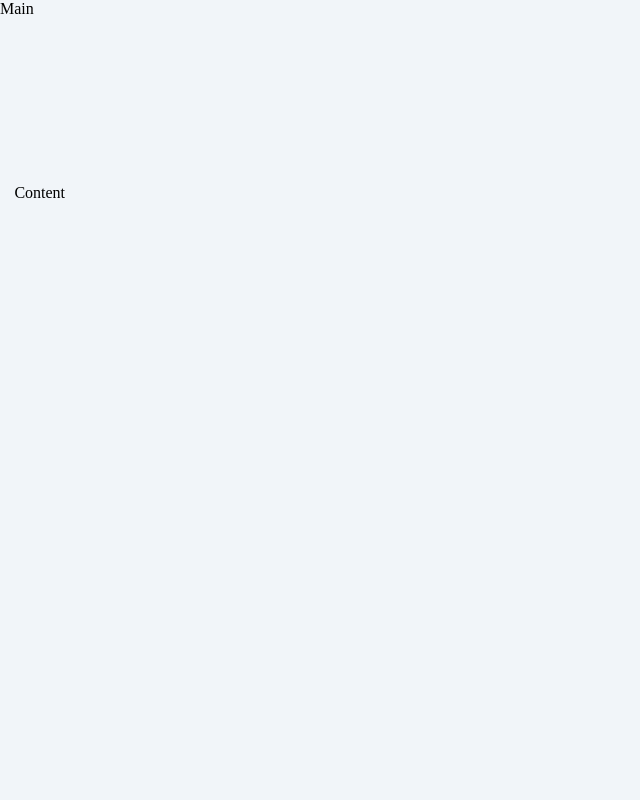
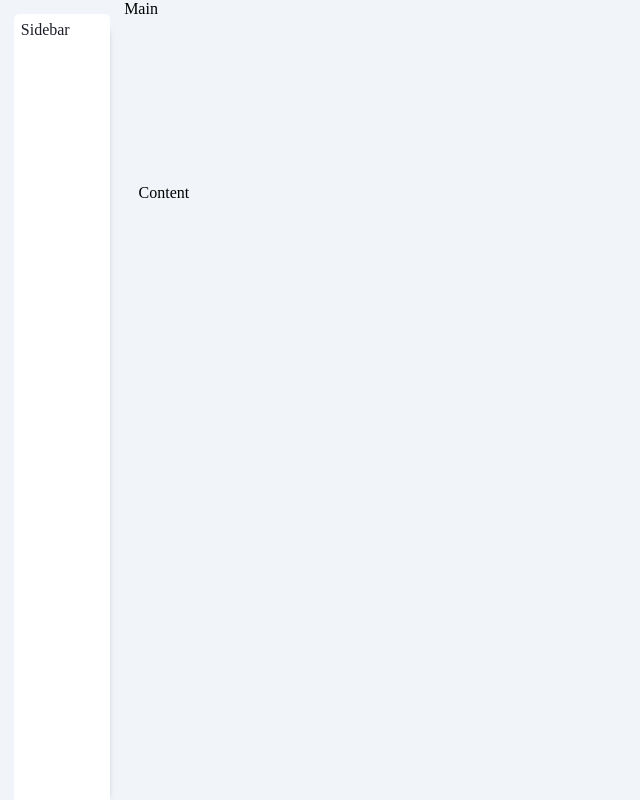
Before and after one commit to kayoriccelo/time-clock-react, a React (Vite) app: page / in a window 1280 px wide. Shown: the whole page, without its empty margins (0-640 px from the left). Built offline with nearby package versions, Linux system fonts and the light colour scheme.

Commit message:
feat: created a new Sidebar component

```diff
--- a/src/common/theme/styled.tsx
+++ b/src/common/theme/styled.tsx
@@ -23,10 +23,25 @@ export const theme = {
         background: `
             background-color: rgb(241, 245, 249);
         `,
+        sideBar: `
+            background-color: white;
+            color: rgb(28, 30, 39);
+            font-size: ${fontSize};
+            font-family: ${fontFamily};
+            box-shadow: 0.438rem 0.438rem 0.375rem -0.625rem #797a7a;
+        `,
     },
     dark: {
         background: `
             background-color: rgb(21, 23, 30);
+        `,
+        sideBar: `
+            background-color: rgb(28, 30, 39);
+            color: #cdcccc;
+            font-size: ${fontSize};
+            font-family: ${fontFamily};
+            box-shadow: 0.438rem 0.438rem 0.375rem -0.5rem #202a39;
+            border-right: 0.063rem solid #202a39;
         `,
     },
 }
--- a/src/components/index.tsx
+++ b/src/components/index.tsx
@@ -1,10 +1,12 @@
 import { Container } from "./layout/container"
+import { Main } from "./layout/main"
+import { Sidebar } from "./layout/sidebar"
 import { Content } from "./layout/content"
-import { Main } from "./layout/main"
 
 
 export {
     Container,
     Main,
+    Sidebar,
     Content
 }
--- /dev/null
+++ b/src/components/layout/sidebar/index.tsx
@@ -0,0 +1,14 @@
+import { useContext } from "react"
+import ThemeContext from "../../../pages/app/contexts"
+import { SidebarStyled } from "./style/styled"
+
+
+export function Sidebar() {
+    const { theme } = useContext(ThemeContext)
+
+    return (
+        <SidebarStyled theme={theme}>
+            Sidebar
+        </SidebarStyled>
+    )
+}
--- /dev/null
+++ b/src/components/layout/sidebar/style/interface.ts
@@ -0,0 +1,4 @@
+
+export interface StyledSidebarProps {
+    theme: {}
+}
--- /dev/null
+++ b/src/components/layout/sidebar/style/styled.tsx
@@ -0,0 +1,14 @@
+import { styled } from "styled-components"
+import { StyledSidebarProps } from "./interface"
+
+export const SidebarStyled = styled.div<StyledSidebarProps>`
+    padding: 0.4rem;
+    margin: 0.9rem 0.9rem 0 0.9rem;
+    flex: 1;
+    border-top-right-radius: 0.33rem;
+    border-top-left-radius: 0.33rem;
+    display: flex;
+    flex-direction: column;
+
+    ${props => props.theme.sideBar}
+`
--- a/src/pages/home/index.tsx
+++ b/src/pages/home/index.tsx
@@ -1,10 +1,12 @@
 import { Outlet } from "react-router-dom"
-import { Container, Main, Content } from "../../components"
+import { Container, Main, Content, Sidebar } from "../../components"
 
 
 export function Home () {
     return (
         <Container>
+            <Sidebar />
+
             <Main>
                 Main
 
```
